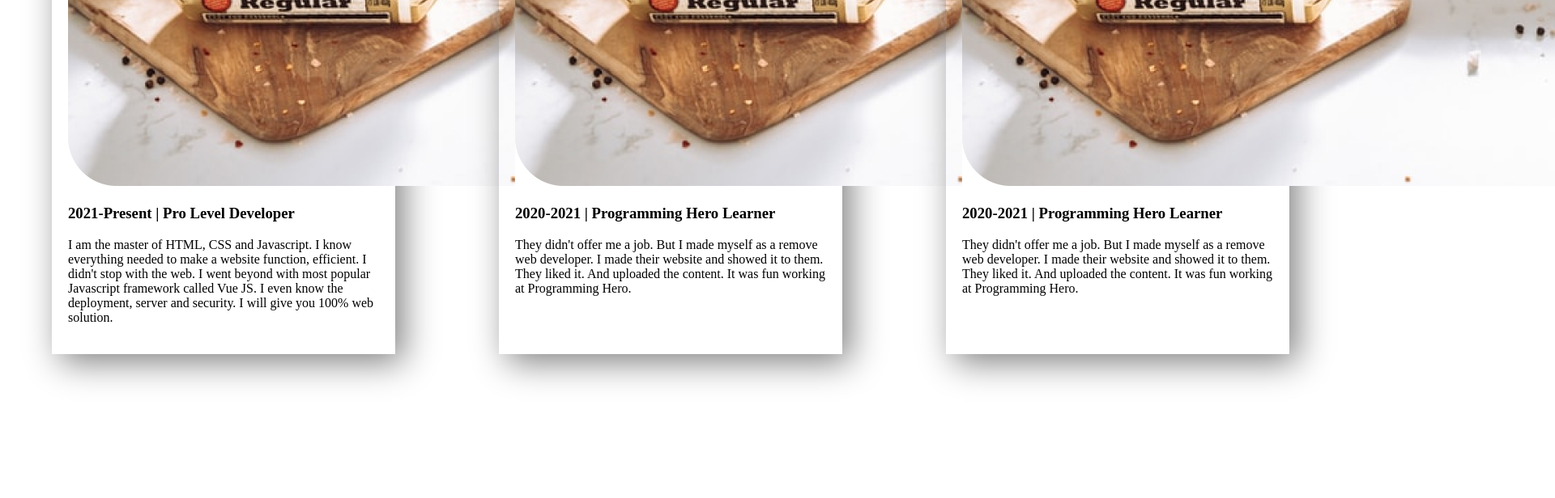
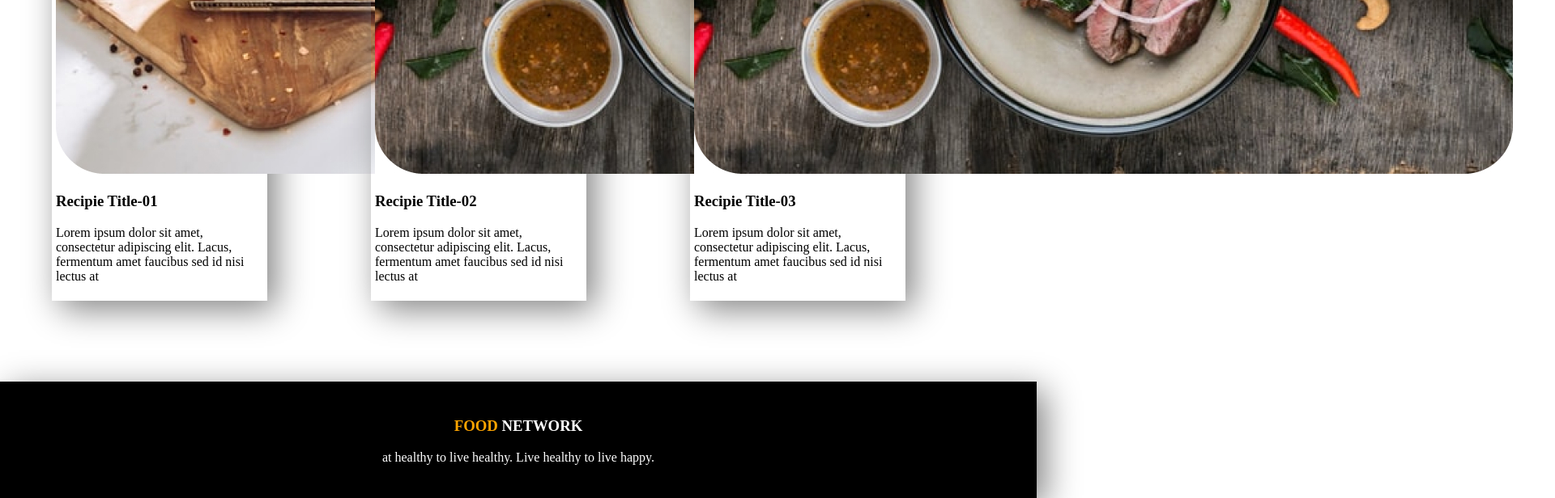
Before and after one commit to hosensajjad423/Assignment-1, a plain HTML site: page index.html in a window 1280 px wide. Shown: the part 2184-2800 px from the top of the page at 81% size, 1920 px wide, since content can reach past the window. Before the commit the page ends 2722 px from the top, so only its background shows below. Drawn offline with Linux system fonts and the light colour scheme.

Commit message:
first commit

```diff
--- a/index.html
+++ b/index.html
@@ -10,7 +10,11 @@
 <body>
     <section class="flexible-container">
         <div class="half-width">
+    <h1><span class="color">Skip</span> The Diet,
 
+        Just Eat Healthy
+
+        With Food Network</h1>
     <p>Imagine you don't need a diet because we provide healthy and delicious food for you</p>
     <a class="link-button" href="">Order Food</a>
     </div>
@@ -40,23 +44,37 @@
     <section class="experience-area">
             <h1 class="center">My recipies</h1>
             <p class="centter">Lorem Ipsum is simply dummy text of the printing and typesetting industry.Lorem Ipsum has been the industry's standard dummy text sinc the 1500s</p>
+
       <div class="flexible-container">
         <div class="experience-itam">
             <img src="pic/Project Cover.jpg" alt="">
-            <h3 class="orange-color">2021-Present | Pro Level Developer</h3>
-            <p>I am the master of HTML, CSS and Javascript. I know everything needed to make a website function, efficient. I didn't stop with the web. I went beyond with most popular Javascript framework called Vue JS. I even know the deployment, server and security. I will give you 100% web solution.</p>
+            <h3 class="orange-color">Recipie Title-01</h3>
+            <p>Lorem ipsum dolor sit amet,
+                consectetur adipiscing elit. Lacus,
+                fermentum amet faucibus sed id nisi
+                lectus at</p>
         </div>
     <div class="experience-itam">
-        <img src="pic/Project Cover.jpg" alt="">
-                <h3 class="orange-color">2020-2021 | Programming Hero Learner</h3>
-                <p>They didn't offer me a job. But I made myself as a remove web developer. I made their website and showed it to them. They liked it. And uploaded the content. It was fun working at Programming Hero.</p>
+        <img src="pic/Project Cover1.jpg" alt="">
+                <h3 class="orange-color">Recipie Title-02</h3>
+                <p>Lorem ipsum dolor sit amet,
+                    consectetur adipiscing elit. Lacus,
+                    fermentum amet faucibus sed id nisi
+                    lectus at</p>
         </div>
         <div class="experience-itam">
-                <img src="pic/Project Cover.jpg" alt="">
-                <h3 class="orange-color">2020-2021 | Programming Hero Learner</h3>
-                <p>They didn't offer me a job. But I made myself as a remove web developer. I made their website and showed it to them. They liked it. And uploaded the content. It was fun working at Programming Hero.</p>
+                <img src="pic/Project Cover1.jpg" alt="">
+                <h3 class="orange-color">Recipie Title-03</h3>
+                <p>Lorem ipsum dolor sit amet,
+                    consectetur adipiscing elit. Lacus,
+                    fermentum amet faucibus sed id nisi
+                    lectus at</p>
            </div>
          </div>
      </section>
+     <div class="last">
+     <h3><span class="color">FOOD</span> NETWORK</h3>
+     <p>at healthy to live healthy. Live healthy to live happy.</p>
+    </div>
 </body>
 </html>
--- a/style.css
+++ b/style.css
@@ -4,6 +4,9 @@ body{
 .flexible-container{
     display: flex;
     margin-bottom: 100px;
+}
+.color{
+    color:orange;
 }
 .half-width{
     width: 50%;
@@ -28,10 +31,18 @@ body{
     text-align: center;
 }
 .experience-itam{
-    width: 30%;
+    width:30%;
     margin-left: 5%;
     margin-right: 5%;
-    padding: 20px;
-    mask-image: 30%;;
+    padding: 5px;
+    max-width: 20%;
+    box-shadow: 10px 10px 40px gray;
+
+}
+.last{
+    color: white;
+    text-align:center;
+    background-color: black;
+    padding:2%;
     box-shadow: 10px 10px 40px gray;
 }
```
